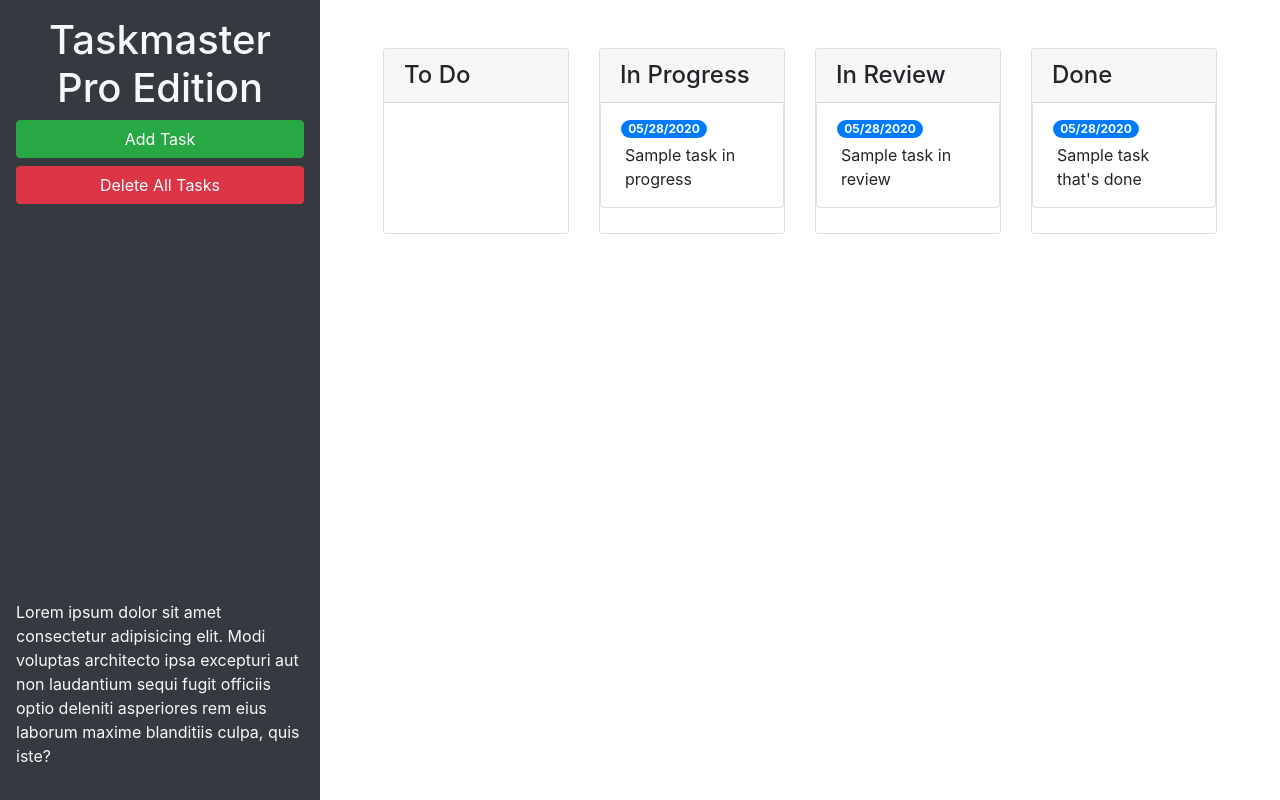
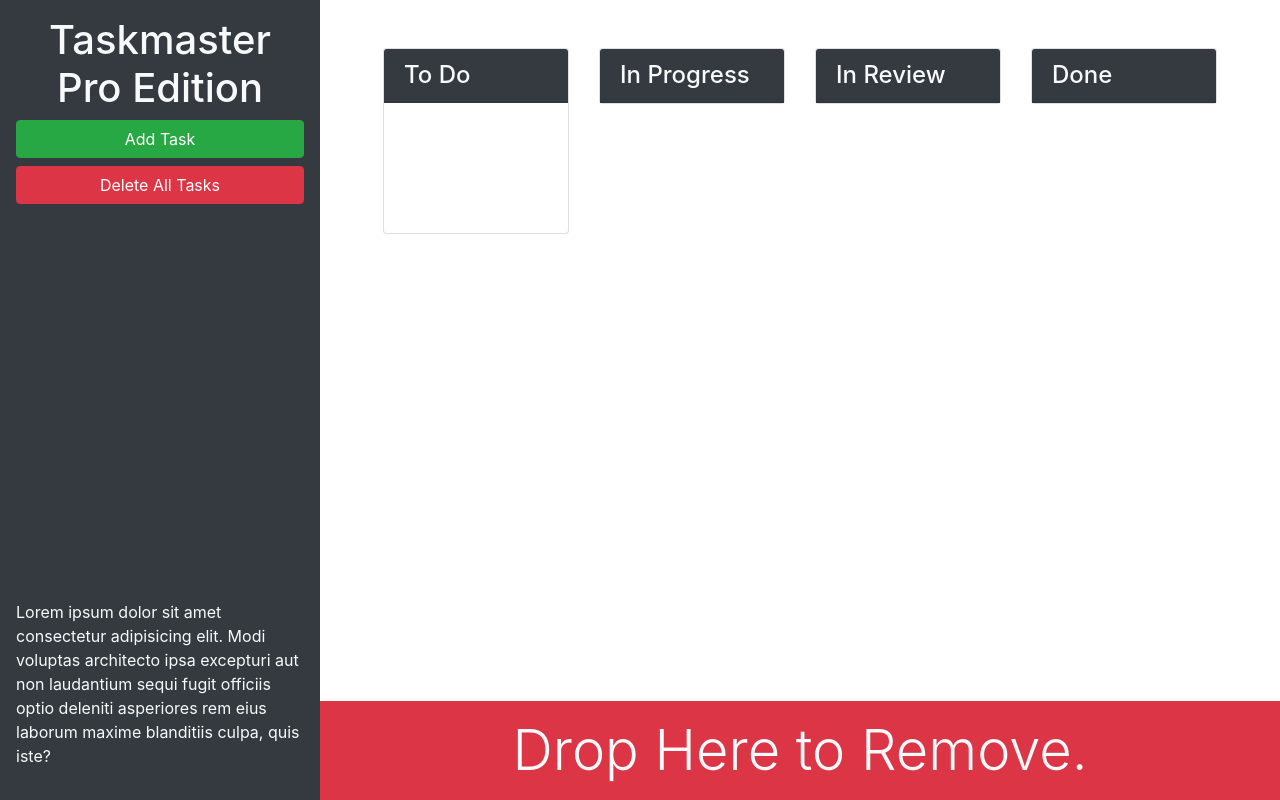
Before and after one commit to janimuhlestein/taskmaster, a plain HTML site: page index.html in a window 1280 px wide. Drawn offline with nearby package versions, Linux system fonts and the light colour scheme.

Commit message:
formatted cards and trash

```diff
--- a/index.html
+++ b/index.html
@@ -13,22 +13,22 @@
 <body>
 
   <div class="row min-vh-100 no-gutters">
-    <header class="col-12 col-lg-3 bg-dark text-light d-flex flex-column p-4 p-lg-3">
+    <header class="col-12 col-lg-3 bg-dark text-light sticky-top d-flex flex-column p-4 p-lg-3">
       <h1 class="text-center">Taskmaster Pro Edition</h1>
       <button id="create-task" class="btn btn-block btn-success" data-toggle="modal" data-target="#task-form-modal">Add
         Task</button>
       <button id="remove-tasks" class="btn btn-block btn-danger">Delete All Tasks</button>
-      <p class="mt-auto">Lorem ipsum dolor sit amet consectetur adipisicing elit. Modi voluptas architecto ipsa
+      <p class="mt-auto d-none d-lg-block">Lorem ipsum dolor sit amet consectetur adipisicing elit. Modi voluptas architecto ipsa
         excepturi aut non
         laudantium sequi fugit officiis optio deleniti asperiores rem eius laborum maxime blanditiis culpa, quis iste?
       </p>
     </header>
-    <main class="col-12 col-lg-9">
+    <main class="col-12 col-lg-9 d-flex flex-column">
       <div class="m-5 row justify-content-around">
         <!-- todo start -->
         <div class="col-12 col-md-6 col-xl-3 mb-3">
           <div class = "card">
-          <h4 class = "card-header">To Do</h4>
+          <h4 class = "card-header bg-dark text-light">To Do</h4>
           <ul id="list-toDo" class="list-group"></ul>
         </div>
         </div>
@@ -36,43 +36,31 @@
         <!-- in progress start -->
         <div class="col-12 col-md-6 col-xl-3 mb-3">
           <div class = "card">
-          <h4 class = "card-header">In Progress</h4>
-          <ul id="list-inProgress" class="list-group">
-            <li class="list-group-item">
-              <span class="badge badge-primary badge-pill">05/28/2020</span>
-              <p class="m-1">Sample task in progress</p>
-            </li>
-          </ul>
+          <h4 class = "card-header bg-dark text-light">In Progress</h4>
         </div>
         </div>
         <!-- in progress end -->
         <!-- in review start -->
         <div class="col-12 col-md-6 col-xl-3 mb-3">
           <div class = "card">
-          <h4 class = "card-header">In Review</h4>
-          <ul id="list-inReview" class="list-group">
-            <li class="list-group-item">
-              <span class="badge badge-primary badge-pill">05/28/2020</span>
-              <p class="m-1">Sample task in review</p>
-            </li>
-          </ul>
+          <h4 class = "card-header bg-dark text-light">In Review</h4>
         </div>
         </div>
         <!-- in review end -->
         <!-- done start -->
         <div class="col-12 col-md-6 col-xl-3 mb-3">
           <div class = "card">
-          <h4 class = "card-header">Done</h4>
-          <ul id="list-done" class="list-group">
-            <li class="list-group-item">
-              <span class="badge badge-primary badge-pill">05/28/2020</span>
-              <p class="m-1">Sample task that's done</p>
-            </li>
-          </ul>
+          <h4 class = "card-header bg-dark text-light">Done</h4>
         </div>
         <!-- done end -->
       </div>
-        </main>
+    </div>
+      <div id="trash" class="mt-auto">
+        <div class="w-100 bg-danger p-3 text-center text-light display-4">
+          Drop Here to Remove.
+        </div>
+      </div>
+     </main>
   </div>
 
   <!-- Modal -->
```
